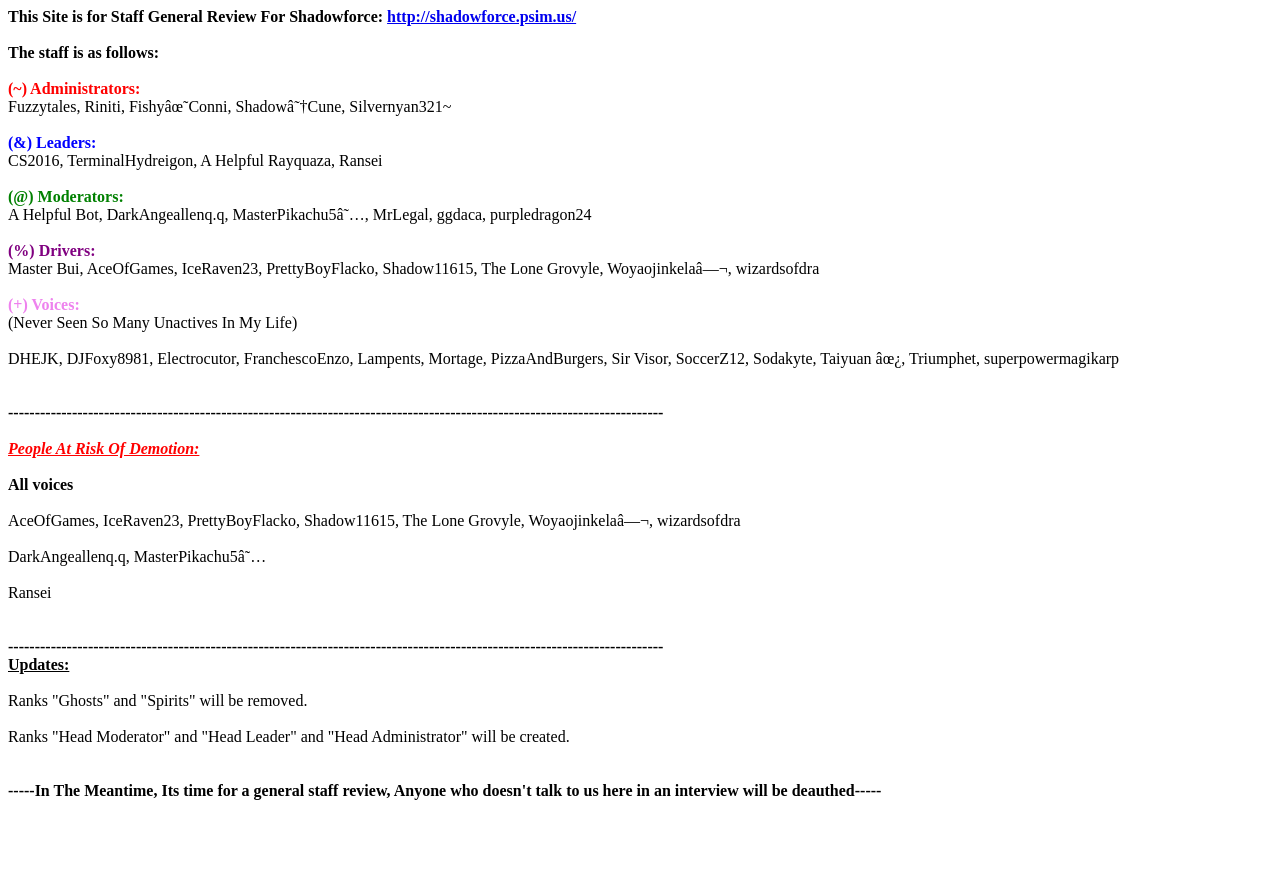
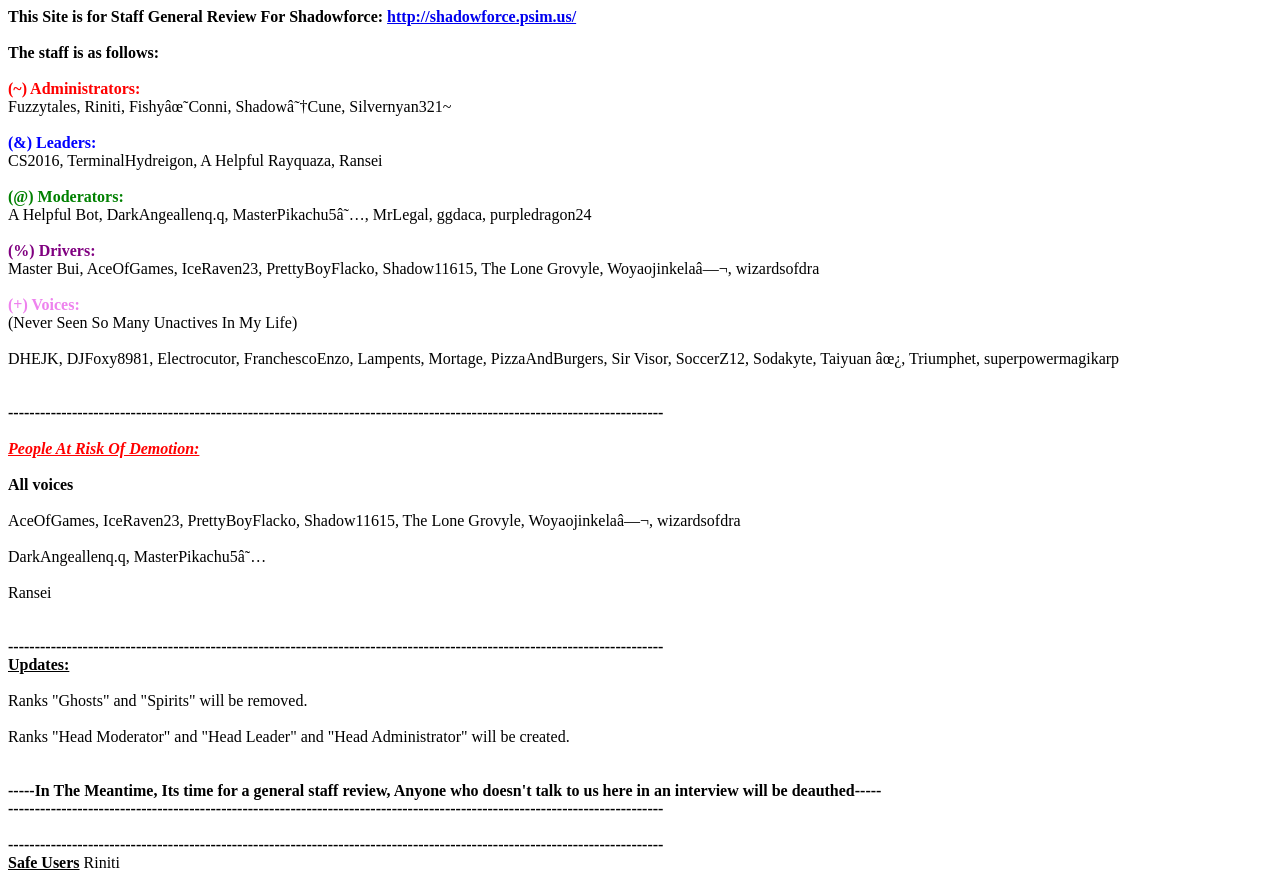
Before and after one commit to FrostOverkill/FrostOverkill.github.io, a plain HTML site: page index.html in a window 1280 px wide. Before the commit the page ends 808 px from the top, so only its background shows below. Drawn offline with Linux system fonts and the light colour scheme.

Commit message:
Update index.html

```diff
--- a/index.html
+++ b/index.html
@@ -50,3 +50,7 @@ Ranks "Ghosts" and "Spirits" will be removed.<br><br>
 Ranks "Head Moderator" and "Head Leader" and "Head Administrator" will be created.<br><br>
 <br>
 <b>-----In The Meantime, Its time for a general staff review, Anyone who doesn't talk to us here in an interview will be deauthed-----</b>
+<br><b>---------------------------------------------------------------------------------------------------------------------------</b><br>
+<br><b>---------------------------------------------------------------------------------------------------------------------------</b><br>
+<b><u>Safe Users</u></b>
+Riniti
```
